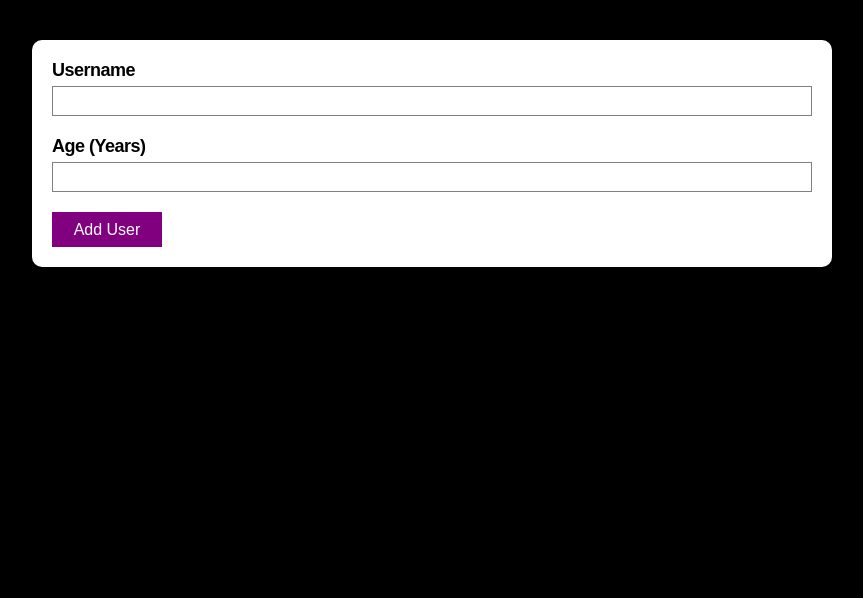
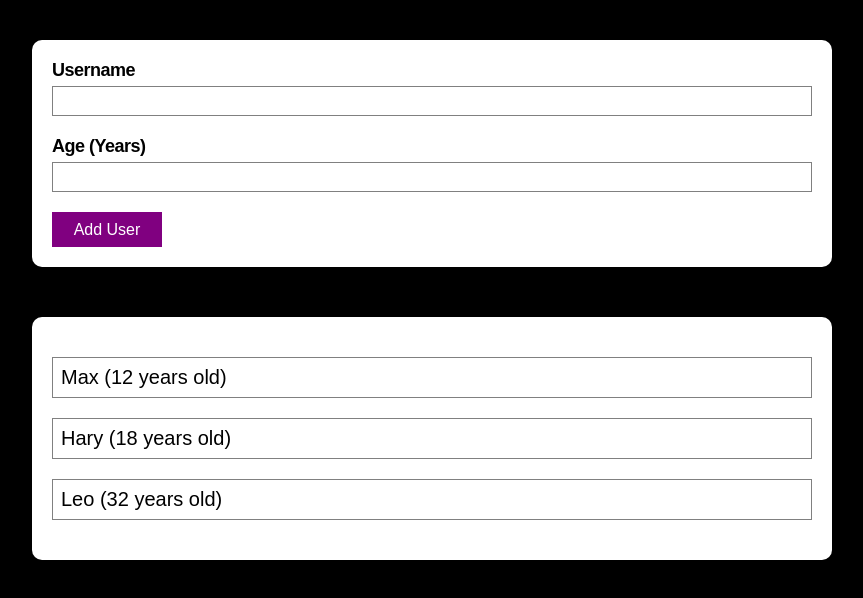
Before and after one commit to PratiyushT/User-Data-App, a React (Create React App) app: page / in a window 1280 px wide. Shown: the top 598 px of the page, without its empty margins (208-1071 px from the left). Built offline with nearby package versions, Linux system fonts and the light colour scheme; the HTML template or start-up script is replaced by a standard one.

Commit message:
Display added users from a static dummy data

```diff
--- a/src/App.js
+++ b/src/App.js
@@ -1,10 +1,21 @@
 import React from 'react';
 import UserForm from "./Components/UserForm/UserForm";
+import UserDisplay from "./Components/UserDisplay/UserDisplay";
+
+const dummy_data = [
+  { name: "Max", age: 12 },
+  { name: "Hary", age: 18 },
+  { name: "Leo", age: 32 }
+]
 
 function App() {
+  let userDatasArr = [...dummy_data]
+  console.log(userDatasArr);
   return (
+
     <div>
-      <UserForm></UserForm>
+      <UserForm />
+      <UserDisplay userDatas={userDatasArr} />
     </div>
   );
 }
--- a/src/Components/UserDisplay/UserDisplay.js
+++ b/src/Components/UserDisplay/UserDisplay.js
@@ -0,0 +1,18 @@
+import { React } from "react";
+import style from './UserDisplay.module.css'
+import Card from "../Card/Card";
+
+
+//Display data received from the userDatas array (App.js).
+const UserDisplay = props => {
+  return (
+
+    <Card className={style.userDisplay}>
+      {props.userDatas.map(user =>
+        <div className={style.userDisplayData}>{`${user.name} (${user.age} years old)`}</div>)}
+    </Card>
+
+  )
+}
+
+export default UserDisplay;
--- /dev/null
+++ b/src/Components/UserDisplay/UserDisplay.module.css
@@ -0,0 +1,13 @@
+.userDisplay{
+  margin-top: 50px;
+}
+
+.userDisplayData{
+  display: flex;
+  align-items: center;
+  margin: 20px auto;
+  font-size: 2rem;
+  min-width: 100%;
+  border: 1px solid grey;
+  padding: 8px;
+}
--- a/src/Components/UserForm/UserForm.module.css
+++ b/src/Components/UserForm/UserForm.module.css
@@ -1,35 +1,34 @@
-
-.userFormCard{
+.userFormCard {
   margin-top: 40px;
 }
 
 
 
-.userFormCard form{
+.userFormCard form {
   display: flex;
   flex-direction: column;
   gap: 20px;
 }
 
-.userFormCard form div{
+.userFormCard form div {
   display: flex;
   flex-direction: column;
   gap: 5px;
 }
 
-.userFormCard form label{
+.userFormCard form label {
   font-size: 1.8rem;
   font-weight: 700;
   letter-spacing: -0.5px;
 }
 
-.userFormCard form input{
+.userFormCard form input {
   min-width: 100%;
   border: 1px solid grey;
   height: 30px;
 }
 
-.userFormCard form button{
+.userFormCard form button {
   border: none;
   width: 110px;
   height: 35px;
@@ -37,3 +36,7 @@
   color: white;
   font-size: 16px;
 }
+
+.userFormCard form button:hover {
+  background-color: rgb(98, 1, 98);
+}
```
Also changed, not shown: src/Components/UserDisplay/UserDipslay.module.css (deleted).
